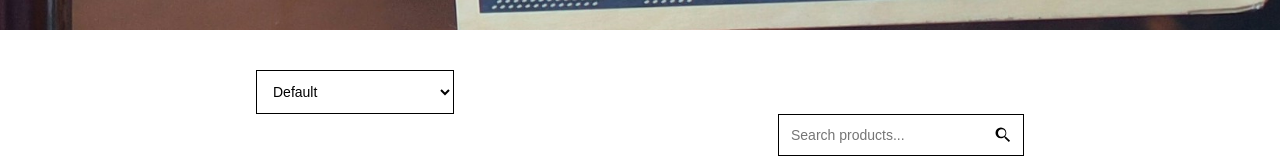
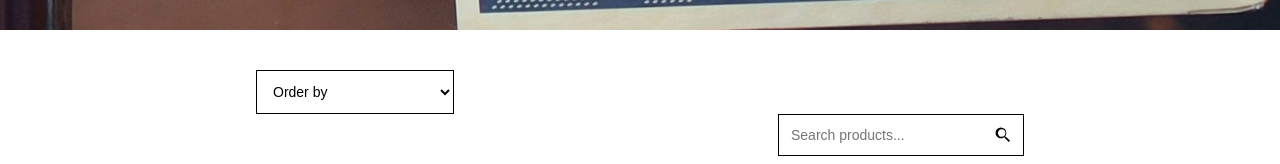
Before and after one commit to carmengm14/prueba-vue, a Vue app: page /shop in a window 1280 px wide. Shown: the part 497-661 px from the top of the page. Built offline with nearby package versions, Linux system fonts and the light colour scheme.

Commit message:
cambio de nombre fichero

```diff
--- a/src/components/FilterShopComponent.vue
+++ b/src/components/OrderByShopComponent.vue
@@ -4,7 +4,7 @@
     @change="$emit('order', selectedOrder)"
     class="orderSelect"
   >
-    <option value="">Default</option>
+    <option value="">Order by</option>
     <option value="offer">Offerts</option>
     <option value="price-asc">Cheapest first</option>
     <option value="price-desc">Most expensive first</option>
@@ -15,7 +15,7 @@
 
 <script>
 export default {
-  name: "FilterShopComponent",
+  name: "OrderByShopComponent",
   data() {
     return {
       selectedOrder: "",
--- a/src/views/ShopView.vue
+++ b/src/views/ShopView.vue
@@ -8,7 +8,7 @@
       :bgImage="require('@/assets/foto-shop.jpg')"
     />
     <div class="contenidos-principales">
-      <FilterShopComponent @order="selectedOrder = $event" />
+      <OrderByShopComponent @order="selectedOrder = $event" />
       <SearchBar @search="searchQuery = $event" />
       <div class="products">
         <ProductCard v-for="item in filteredProducts" :key="item.id" :product="item" />
@@ -22,7 +22,7 @@ import HeaderComponent from "@/components/HeaderComponent.vue";
 import ProductCard from "@/components/ProductCard.vue";
 import products from "@/jsonPruebas/products.json";
 import SearchBar from "@/components/SearchBar.vue";
-import FilterShopComponent from "@/components/FilterShopComponent.vue";
+import OrderByShopComponent from "@/components/OrderByShopComponent.vue";
 
 export default {
   name: "ShopView",
@@ -30,7 +30,7 @@ export default {
     ProductCard,
     HeaderComponent,
     SearchBar,
-    FilterShopComponent,
+    OrderByShopComponent,
   },
   data() {
     return {
```
